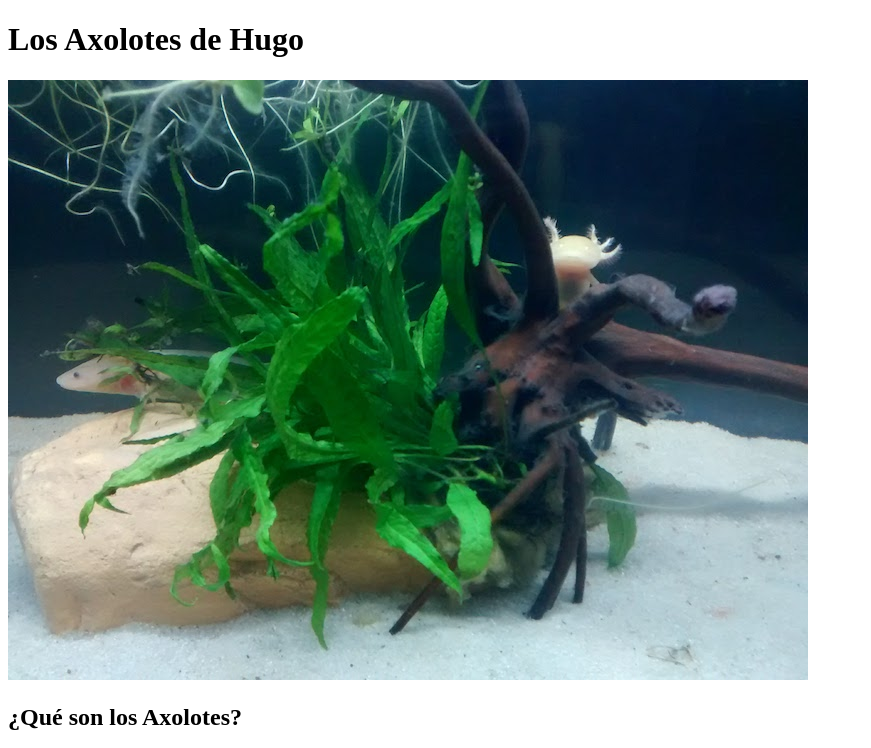
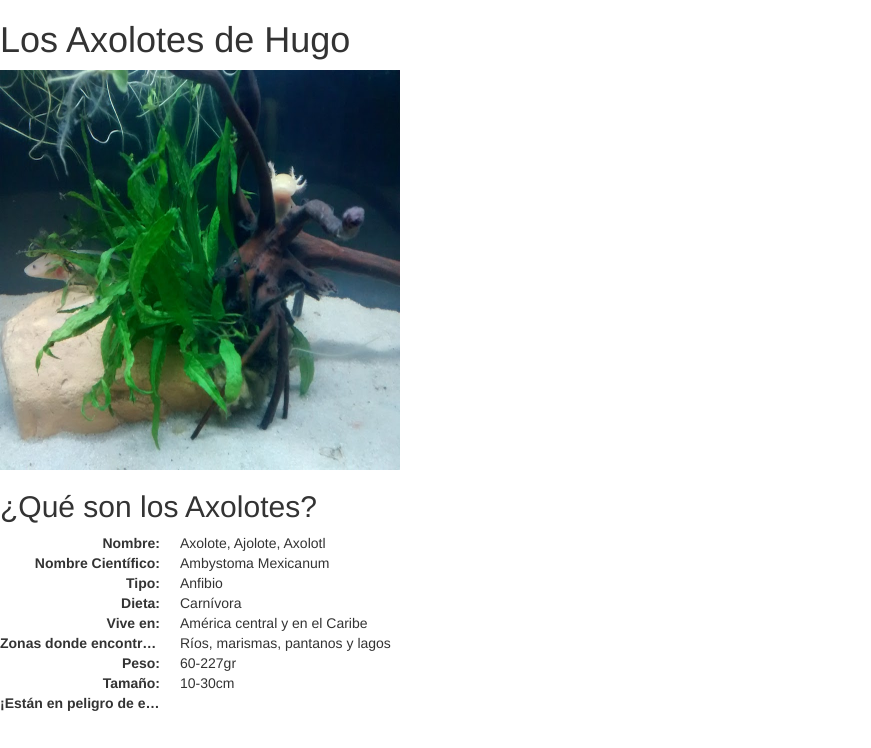
Before and after one commit to los-axolotes-de-hugo/los-axolotes-de-hugo.github.io, a plain HTML site: page index.html in a window 1280 px wide. Shown: the top 748 px of the page, without its empty margins (0-871 px from the left). Drawn offline with nearby package versions, Linux system fonts and the light colour scheme.

Commit message:
Añadido bootstrap

```diff
--- a/index.html
+++ b/index.html
@@ -2,25 +2,31 @@
 <html>
 <head>
   <meta charset="utf-8">
+  <meta http-equiv="X-UA-Compatible" content="IE=edge">
+  <meta name="viewport" content="width=device-width, initial-scale=1">
   <meta name="description" content="Los axolotes de Hugo">
   <meta name="keywords" content="axolotes, ajolote, axolotl, hugo, joven, solanas">
   <meta name="author" content="zabeleitor">
   <title>Los Axolotes de Hugo</title>
+  <link rel="stylesheet" href="https://maxcdn.bootstrapcdn.com/bootstrap/3.3.7/css/bootstrap.min.css" integrity="sha384-BVYiiSIFeK1dGmJRAkycuHAHRg32OmUcww7on3RYdg4Va+PmSTsz/K68vbdEjh4u" crossorigin="anonymous">
+  <link rel="stylesheet" href="https://maxcdn.bootstrapcdn.com/bootstrap/3.3.7/css/bootstrap-theme.min.css" integrity="sha384-rHyoN1iRsVXV4nD0JutlnGaslCJuC7uwjduW9SVrLvRYooPp2bWYgmgJQIXwl/Sp" crossorigin="anonymous">
 </head>
 <body>
   <h1>Los Axolotes de Hugo</h1>
-  <img src="media/leia-y-goomy.jpg">
+  <img src="media/leia-y-goomy.jpg" width="400" height="400">
   <h2>¿Qué son los Axolotes?</h2>
-    <dl>
+  <dl class="dl-horizontal">
     <dt>Nombre:</dt><dd>Axolote, Ajolote, Axolotl</dd>
     <dt>Nombre Científico:</dt><dd>Ambystoma Mexicanum</dd>
     <dt>Tipo:</dt><dd>Anfibio</dd>
     <dt>Dieta:</dt><dd>Carnívora</dd>
-      <dt>Vive en:</dt><dd>América central y en el Caribe
+    <dt>Vive en:</dt><dd>América central y en el Caribe</dd>
     <dt>Zonas donde encontrarlos:</dt><dd>Ríos, marismas, pantanos y lagos</dd>
     <dt>Peso:</dt><dd>60-227gr</dd>
     <dt>Tamaño:</dt><dd>10-30cm</dd>
     <dt><strong>¡Están en peligro de extincion!</strong></dt>
   </dl>
+  <script src="https://ajax.googleapis.com/ajax/libs/jquery/1.12.4/jquery.min.js"></script>
+  <script src="https://maxcdn.bootstrapcdn.com/bootstrap/3.3.7/js/bootstrap.min.js" integrity="sha384-Tc5IQib027qvyjSMfHjOMaLkfuWVxZxUPnCJA7l2mCWNIpG9mGCD8wGNIcPD7Txa" crossorigin="anonymous"></script>
 </body>
 </html>
```
Lines whose indentation alone changed are shown as unchanged.
